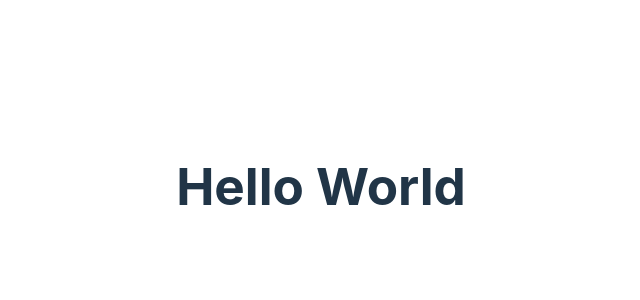
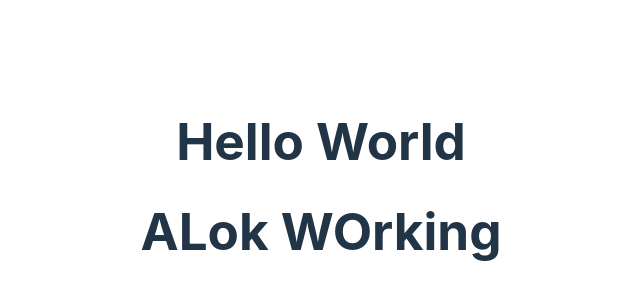
Before and after one commit to Bikisome/Telemedicine, a React (Vite) app: page / in a window 1280 px wide. Shown: the part 214-514 px from the top of the page, without its empty margins (319-959 px from the left). Built offline with nearby package versions, Linux system fonts and the light colour scheme.

Commit message:
alok 1st commit

```diff
--- a/src/App.jsx
+++ b/src/App.jsx
@@ -9,6 +9,7 @@ function App() {
   return (
     <>
       <h1>Hello World</h1>
+      <h1>ALok WOrking</h1>
     </>
   )
 }
```
